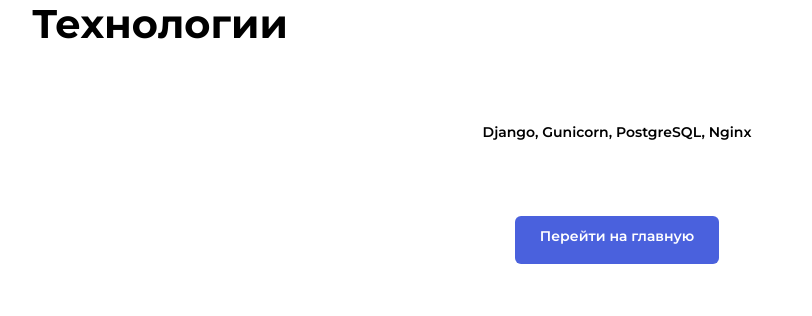
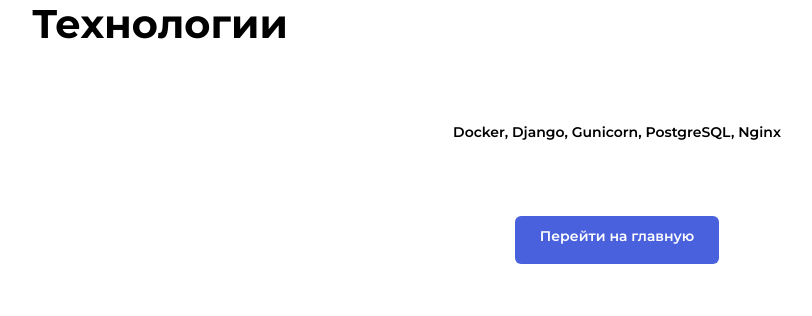
Before and after one commit to DonFortes/foodgram-project, a Django app: page /technology/ in a window 1280 px wide. Shown: the part 151-467 px from the top of the page, without its empty margins (23-835 px from the left). Run offline with Django 3.2, Linux system fonts and the light colour scheme.

Commit message:
ready for fifth review

```diff
--- a/templates/misc/technology.html
+++ b/templates/misc/technology.html
@@ -7,7 +7,7 @@
 <main class="main container">
     <div class="custom-center-block">
         <h1 class="main__title">Технологии</h1>
-        <p class="custom-text-block">Django, Gunicorn, PostgreSQL, Nginx</p>
+        <p class="custom-text-block">Docker, Django, Gunicorn, PostgreSQL, Nginx</p>
         <div class="custom-button-block">
             <a href="{% url 'index' %}" class="button button_style_blue">Перейти на главную</>
             </a>
```
